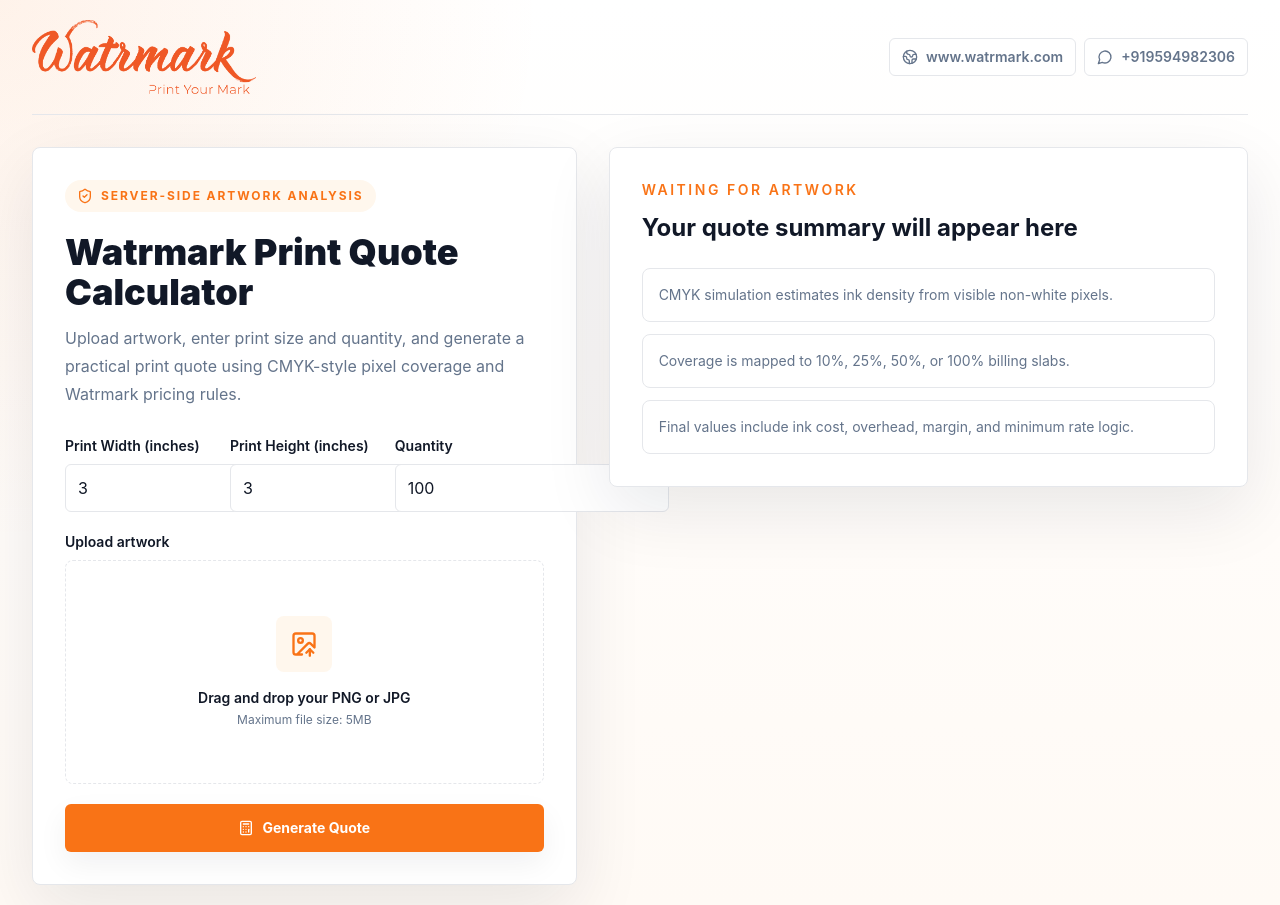
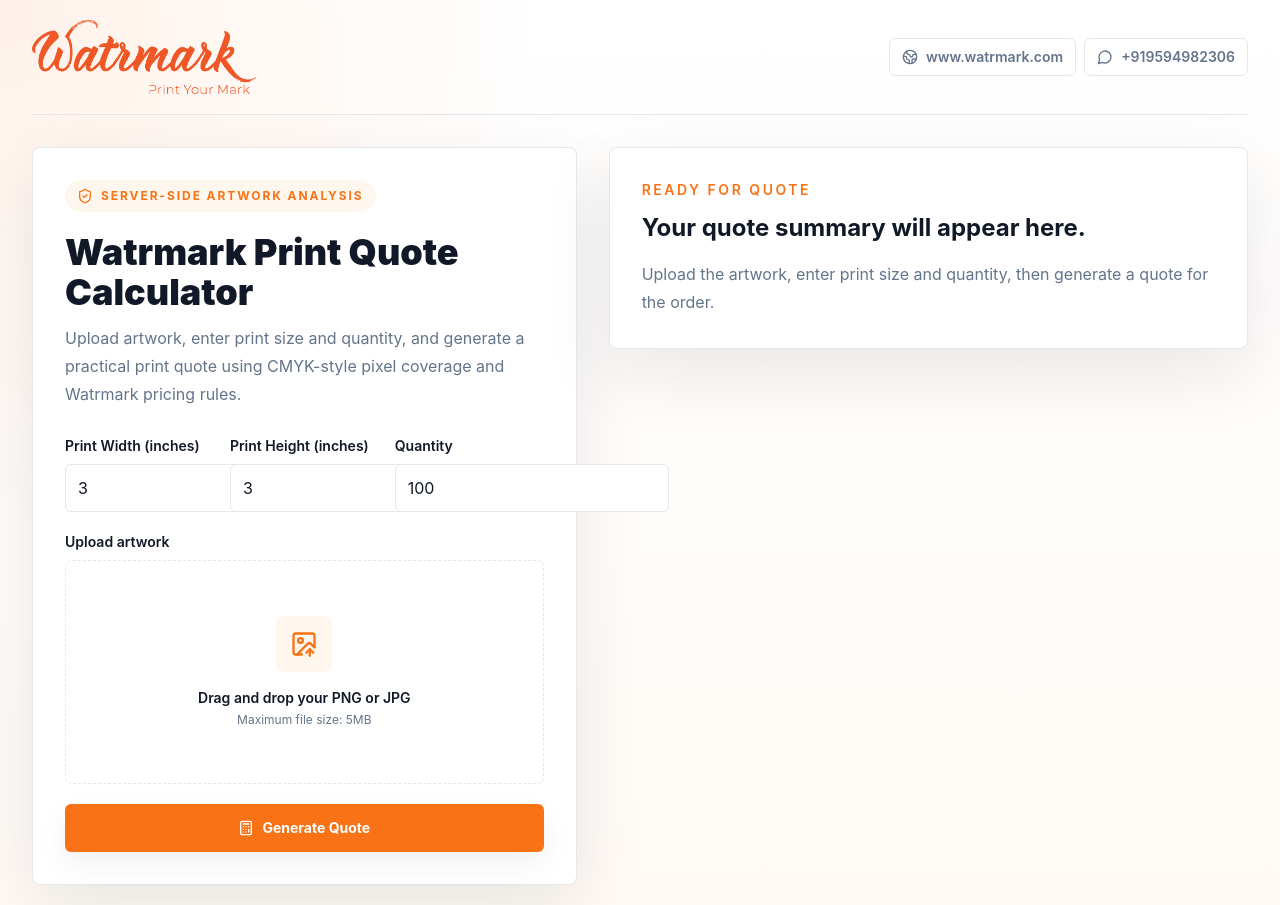
Before and after one commit to yogeshbehare/Watrmarkcalculator, a Next.js app: page / in a window 1280 px wide. Built offline with nearby package versions, Linux system fonts and the light colour scheme.

Commit message:
Add files via upload

```diff
--- a/app/page.tsx
+++ b/app/page.tsx
@@ -221,22 +221,15 @@
             ) : (
               <div className="rounded-lg border border-brand-line bg-white p-6 shadow-premium sm:p-8">
                 <p className="text-sm font-semibold uppercase tracking-[0.18em] text-brand-orange">
-                  Waiting for artwork
+                  Ready for quote
                 </p>
                 <h2 className="mt-3 text-2xl font-bold tracking-normal text-brand-ink">
-                  Your quote summary will appear here
+                  Your quote summary will appear here.
                 </h2>
-                <div className="mt-6 grid gap-3 text-sm text-brand-muted">
-                  <div className="rounded-lg border border-brand-line p-4">
-                    CMYK simulation estimates ink density from visible non-white pixels.
-                  </div>
-                  <div className="rounded-lg border border-brand-line p-4">
-                    Coverage is mapped to 10%, 25%, 50%, or 100% billing slabs.
-                  </div>
-                  <div className="rounded-lg border border-brand-line p-4">
-                    Final values include ink cost, overhead, margin, and minimum rate logic.
-                  </div>
-                </div>
+                <p className="mt-4 text-base leading-7 text-brand-muted">
+                  Upload the artwork, enter print size and quantity, then generate a
+                  quote for the order.
+                </p>
               </div>
             )}
           </div>
```
